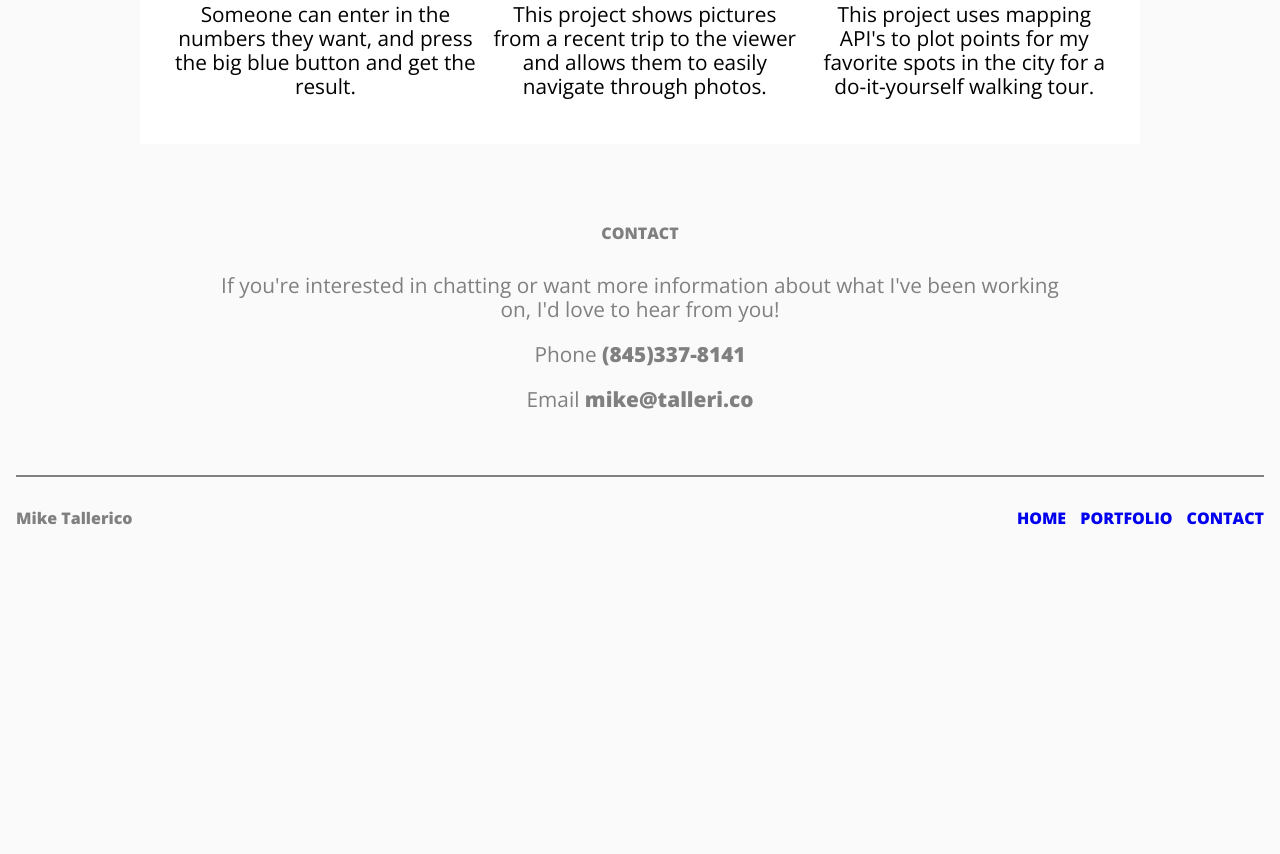
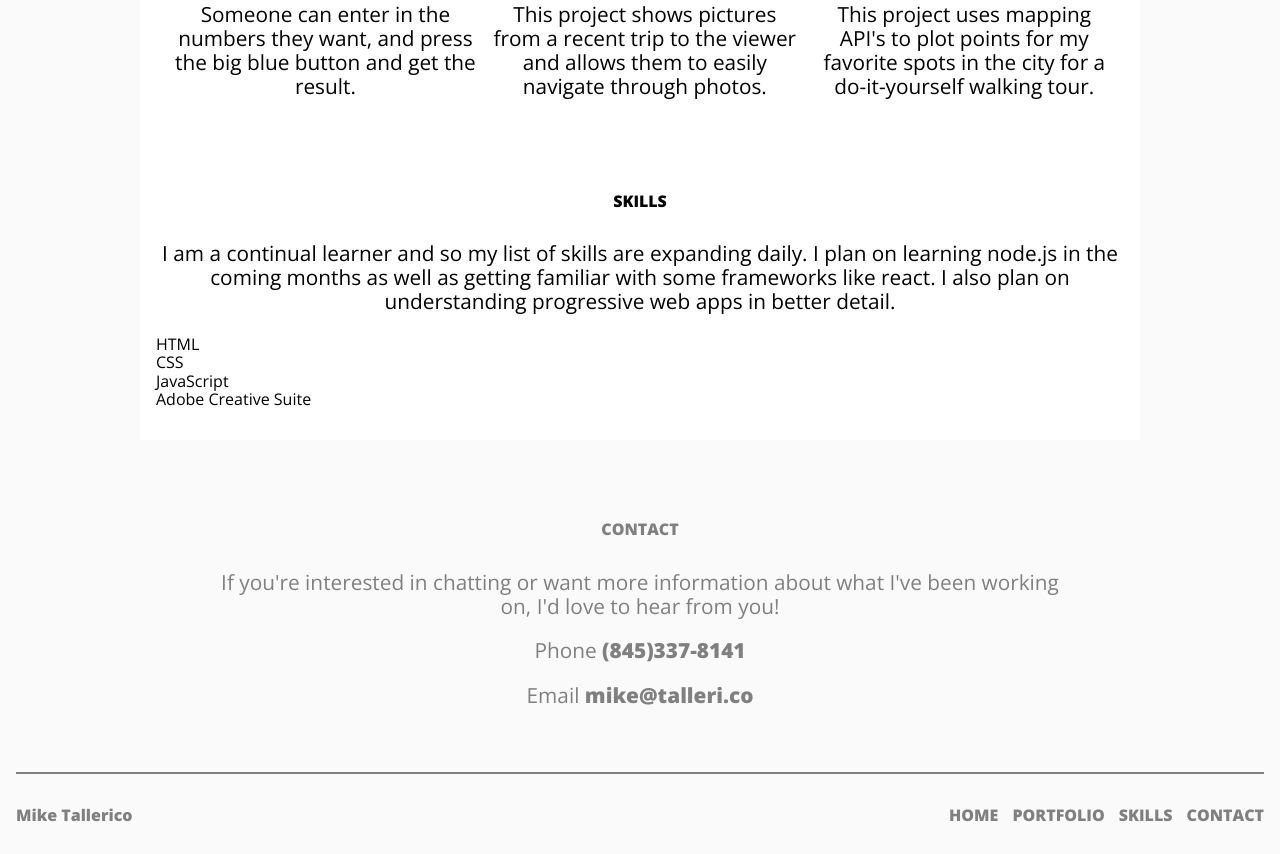
Before and after one commit to tallerico/Treehouse-FEWD-Project-2, a plain HTML site: page index.html in a window 1280 px wide. Shown: the part 1223-2077 px from the top of the page. Before the commit the page ends 1780 px from the top, so only its background shows below. Drawn offline with nearby package versions, Linux system fonts and the light colour scheme.

Commit message:
After Validators and added hover states for links

```diff
--- a/css/style.css
+++ b/css/style.css
@@ -17,6 +17,10 @@ header {
     padding: 1em;
     text-align: center;
     color: gray;
+}
+
+.upper-label {
+    color: orange;
 }
 
 img {
@@ -40,6 +44,10 @@ img {
     padding: .5em;
 }
 
+.main-nav ul li:hover {
+    border: 2px solid orange;
+}
+
 section {
     text-align: center;
     background-color: white;
@@ -52,7 +60,13 @@ footer {
     color: gray;
 }
 
-a:visited {
+.skills-list {
+    padding-left: 0;
+    text-align: left;
+    list-style: none;
+}
+
+a:link, a:visited {
     color: gray;
 }
 
@@ -126,6 +140,7 @@ img {
 
     .main-nav ul li {
         display: inline-block;
+        margin-bottom: 0;
         background-color: transparent;
     }
 
@@ -183,10 +198,6 @@ img {
         width: 50%;
     }
 
-    .main-nav ul li{
-       padding-bottom: 0;
-    }
-
     .main-section {
         max-width: 1000px;
         margin: auto;
--- a/index.html
+++ b/index.html
@@ -18,6 +18,7 @@
             <ul>
                 <li><a href="#header">HOME</a></li>
                 <li><a href="#portfolio">PORTFOLIO</a></li>
+                <li><a href="#skills">SKILLS</a></li>
                 <li><a href="#contact">CONTACT</a></li>
             </ul>
         </div>
@@ -74,6 +75,19 @@
             </p>
         </div>
     </section>
+    <section id="skills" class="main-section cf">
+        <h2>SKILLS</h2>
+        <p>I am a continual learner and so my list of skills are expanding daily.  I plan on learning node.js in the coming
+            months as well as getting familiar with some frameworks like react.  I also plan on understanding progressive web apps in
+            better detail.
+        </p>
+        <ul class="skills-list">
+            <li>HTML</li>
+            <li>CSS</li>
+            <li>JavaScript</li>
+            <li>Adobe Creative Suite</li>
+        </ul>
+    </section>
     <footer id="contact">
         <div class="container">
             <h2>CONTACT</h2>
@@ -90,6 +104,7 @@
                 <ul>
                     <li class="lg-link"><a href="#header">HOME</a></li>
                     <li class="lg-link"><a href="#portfolio">PORTFOLIO</a></li>
+                    <li class="lg-link"><a href="#skills">SKILLS</a></li>
                     <li class="lg-link"><a href="#contact">CONTACT</a></li>
                     <li class="btt"><a href="#header">BACK TO TOP</a></li>
                 </ul>
```
